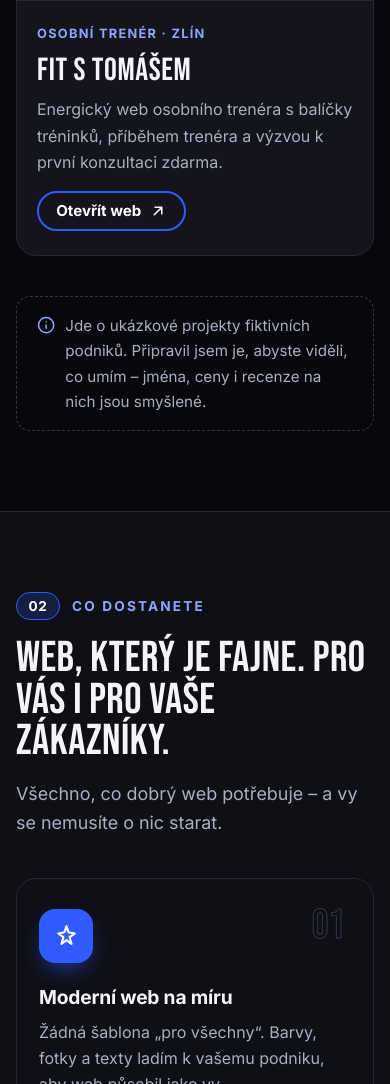
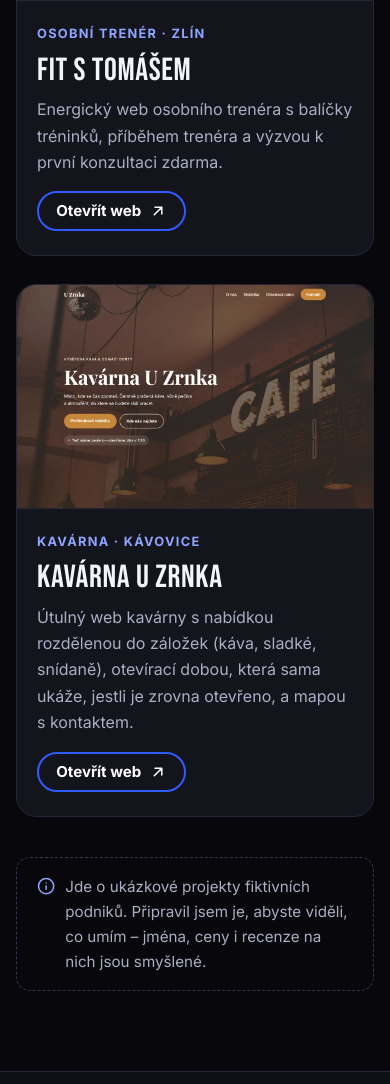
Before and after one commit to polakondrej14-del/fajne-weby-web, a plain HTML site: page public/index.html in a window 390 px wide. Shown: the part 3605-4689 px from the top of the page. Drawn offline with Linux system fonts and the light colour scheme.

Commit message:
Přidána 5. ukázka: Kavárna U Zrnka
Co-Authored-By: Claude Opus 5.5 <noreply@anthropic.com>

```diff
--- a/public/index.html
+++ b/public/index.html
@@ -202,6 +202,18 @@
               <h3>Fit s Tomášem</h3>
               <p>Energický web osobního trenéra s balíčky tréninků, příběhem trenéra a výzvou k první konzultaci zdarma.</p>
               <a class="btn btn--outline btn--sm" href="https://fit-s-tomasem-web.polakondrej14.workers.dev/" target="_blank" rel="noopener">Otevřít web <span class="sr-only">Fit s Tomášem (otevře se v nové záložce)</span><svg aria-hidden="true" viewBox="0 0 24 24"><path d="M7 17 17 7M8 7h9v9"/></svg></a>
+            </div>
+          </article>
+
+          <article class="work work--wide reveal">
+            <a class="work__img" href="https://uzrnka-web.polakondrej14.workers.dev/" target="_blank" rel="noopener" tabindex="-1" aria-hidden="true">
+              <img src="/images/uzrnka.webp" alt="" width="1200" height="750" loading="lazy" decoding="async">
+            </a>
+            <div class="work__body">
+              <p class="work__tag">Kavárna · Kávovice</p>
+              <h3>Kavárna U Zrnka</h3>
+              <p>Útulný web kavárny s nabídkou rozdělenou do záložek (káva, sladké, snídaně), otevírací dobou, která sama ukáže, jestli je zrovna otevřeno, a mapou s kontaktem.</p>
+              <a class="btn btn--outline btn--sm" href="https://uzrnka-web.polakondrej14.workers.dev/" target="_blank" rel="noopener">Otevřít web <span class="sr-only">Kavárna U Zrnka (otevře se v nové záložce)</span><svg aria-hidden="true" viewBox="0 0 24 24"><path d="M7 17 17 7M8 7h9v9"/></svg></a>
             </div>
           </article>
         </div>
--- a/public/styles.css
+++ b/public/styles.css
@@ -143,6 +143,10 @@ svg { width: 1.2em; height: 1.2em; fill: none; stroke: currentColor; stroke-widt
 .works { display: grid; grid-template-columns: repeat(2, 1fr); gap: 28px; }
 .work { position: relative; background: var(--card); border: 1px solid var(--line); border-radius: var(--radius); overflow: hidden; display: flex; flex-direction: column; transition: transform .35s var(--ease), border-color .35s, box-shadow .35s; }
 .work:hover { transform: translateY(-6px); border-color: var(--blue); box-shadow: 0 30px 70px -30px rgba(47,91,255,.7); }
+.work--wide { grid-column: 1 / -1; display: grid; grid-template-columns: 1.15fr 1fr; }
+.work--wide .work__img { border-bottom: 0; border-right: 1px solid var(--line); }
+.work--wide .work__img img { height: 100%; }
+.work--wide .work__body { justify-content: center; padding: 40px 44px; }
 .work__img { display: block; overflow: hidden; border-bottom: 1px solid var(--line); background: var(--bg-2); }
 .work__img img { aspect-ratio: 16/10; object-fit: cover; object-position: top; width: 100%; transition: transform .7s var(--ease); }
 .work:hover .work__img img { transform: scale(1.04); }
@@ -308,6 +312,10 @@ svg { width: 1.2em; height: 1.2em; fill: none; stroke: currentColor; stroke-widt
   .section { padding: 80px 0; }
   .section__head { margin-bottom: 40px; }
   .works, .features { grid-template-columns: 1fr; }
+  .work--wide { grid-template-columns: 1fr; }
+  .work--wide .work__img { border-right: 0; border-bottom: 1px solid var(--line); }
+  .work--wide .work__img img { height: auto; }
+  .work--wide .work__body { padding: 22px 20px 24px; }
   .step { gap: 16px; padding: 20px; }
   .step__num { width: 48px; height: 48px; flex-shrink: 0; font-size: 1.6rem; }
   .feature { border-right: 0 !important; border-bottom: 1px solid var(--line) !important; padding: 30px 22px; }
```
Also changed, not shown: public/images/uzrnka.webp (added), 1 other file.
